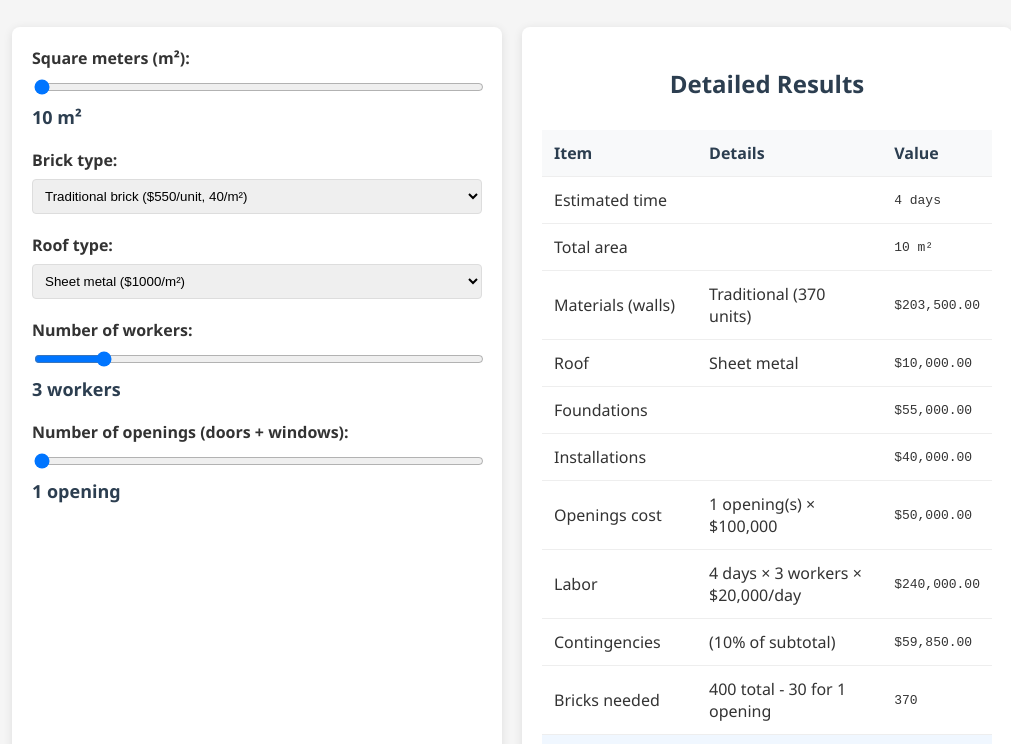
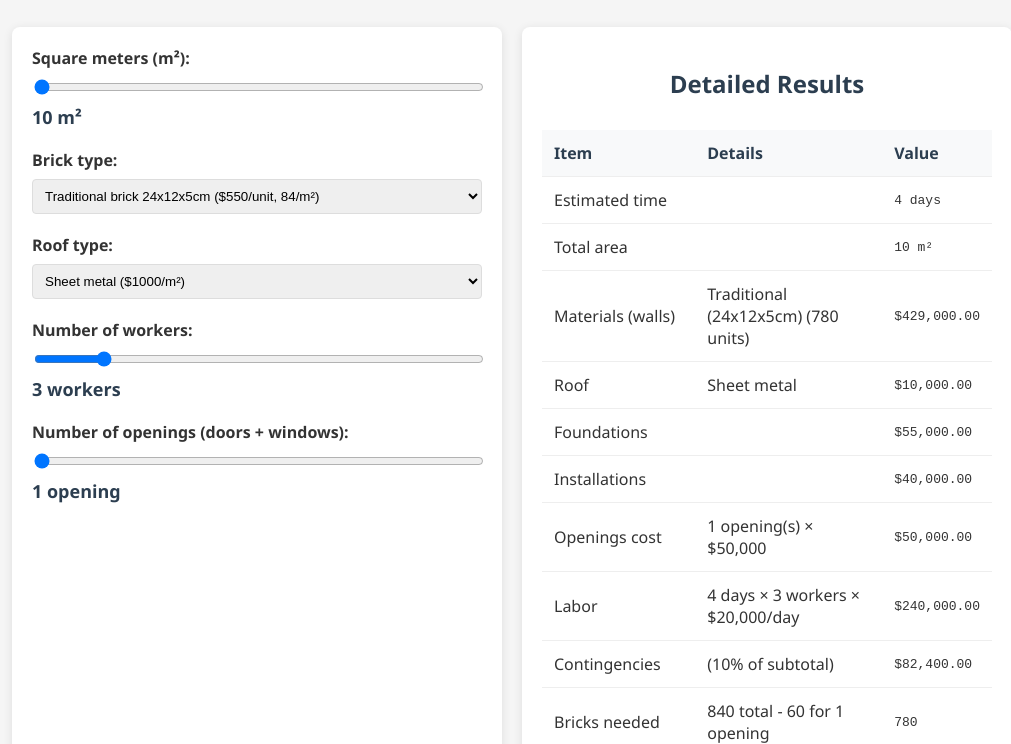
Before and after one commit to pabloperez38/simulador, a plain HTML site: page index.html in a window 1280 px wide. Shown: the part 87-831 px from the top of the page, without its empty margins (128-1139 px from the left). Drawn offline with nearby package versions, Linux system fonts and the light colour scheme.

Commit message:
Ajuste generales

```diff
--- a/index.html
+++ b/index.html
@@ -25,13 +25,9 @@
                 grid-template-columns: 1fr 1fr;
                 gap: 20px;
             }
-            .controls {
-                background-color: white;
-                padding: 20px;
-                border-radius: 8px;
-                box-shadow: 0 2px 10px rgba(0, 0, 0, 0.1);
-            }
-            .results {
+            .controls,
+            .results,
+            .chart-container {
                 background-color: white;
                 padding: 20px;
                 border-radius: 8px;
@@ -39,10 +35,6 @@
             }
             .chart-container {
                 grid-column: span 2;
-                background-color: white;
-                padding: 20px;
-                border-radius: 8px;
-                box-shadow: 0 2px 10px rgba(0, 0, 0, 0.1);
                 margin-top: 20px;
             }
             .control-group {
@@ -83,9 +75,6 @@
                 background-color: #f8f9fa;
                 font-weight: 600;
                 color: #2c3e50;
-            }
-            .result-table tr:last-child td {
-                border-bottom: none;
             }
             .total-row {
                 font-weight: bold;
@@ -131,10 +120,10 @@
                     <label for="ladrillo">Brick type:</label>
                     <select id="ladrillo">
                         <option value="tradicional">
-                            Traditional brick ($550/unit, 40/m²)
+                            Traditional brick 24x12x5cm ($550/unit, 84/m²)
                         </option>
                         <option value="bloque">
-                            Block brick ($950/unit, 16/m²)
+                            Block 32x18x12cm ($950/unit, 18/m²)
                         </option>
                     </select>
                 </div>
@@ -143,7 +132,9 @@
                     <label for="techo">Roof type:</label>
                     <select id="techo">
                         <option value="lamina">Sheet metal ($1000/m²)</option>
-                        <option value="concreto">Concrete ($3000/m²)</option>
+                        <option value="concreto">
+                            Concrete slab ($3000/m²)
+                        </option>
                     </select>
                 </div>
 
@@ -156,7 +147,7 @@
                         max="15"
                         value="3" />
                     <div class="value-display" id="trabajadores-value">
-                        1 workers
+                        3 workers
                     </div>
                     <div id="trabajadores-warning" class="warning"></div>
                 </div>
@@ -179,7 +170,6 @@
 
             <div class="results">
                 <h2>Detailed Results</h2>
-
                 <table class="result-table">
                     <tr>
                         <th>Item</th>
@@ -268,24 +258,27 @@
                 ladrillos: {
                     tradicional: {
                         precio: 550,
-                        cantidadPorM2: 40,
-                        nombre: "Traditional",
+                        cantidadPorM2: 84, // 84 traditional bricks/m²
+                        nombre: "Traditional (24x12x5cm)",
+                        bricksPerOpening: 60, // 60 bricks saved per opening
                     },
                     bloque: {
                         precio: 950,
-                        cantidadPorM2: 16,
-                        nombre: "Block",
+                        cantidadPorM2: 18, // 18 block bricks/m²
+                        nombre: "Block (32x18x12cm)",
+                        bricksPerOpening: 20, // 20 bricks saved per opening
                     },
                 },
                 techos: {
                     lamina: { precio: 1000, nombre: "Sheet metal" },
-                    concreto: { precio: 3000, nombre: "Concrete" },
+                    concreto: { precio: 3000, nombre: "Concrete slab" },
                 },
                 otrosCostos: {
                     cimientos: 5500, // $ per m²
                     instalaciones: 4000, // $ per m²
-                    costoPorAbertura: 50000, // $100,000 per opening
+                    costoPorAbertura: 50000, // $50,000 per opening
                     imprevistos: 0.1, // 10% of subtotal
+                    dailyLaborCost: 20000, // $20,000 per worker per day
                 },
                 productividad: {
                     base: 1, // m² per worker per day
@@ -469,7 +462,8 @@
                 const ladrillosTotales = Math.floor(
                     areaTotal * ladrillo.cantidadPorM2
                 );
-                const ladrillosAhorrados = aberturas * 30; // 30 bricks per opening
+                const ladrillosAhorrados =
+                    aberturas * ladrillo.bricksPerOpening;
                 const ladrillosNecesarios = Math.max(
                     0,
                     ladrillosTotales - ladrillosAhorrados
@@ -494,7 +488,10 @@
                 const tiempoTotal = Math.ceil(tiempoBase + tiempoAberturas);
 
                 // Calculate labor costs
-                const costoManoObra = tiempoTotal * trabajadores * 20000; // $20,000 per worker per day
+                const costoManoObra =
+                    tiempoTotal *
+                    trabajadores *
+                    config.otrosCostos.dailyLaborCost;
 
                 // Calculate subtotal and contingencies
                 const subtotal =
@@ -529,7 +526,7 @@
 
                 elementos.resultados.aberturas.textContent =
                     formatMoney(costoAberturas);
-                elementos.resultados.aberturasDetail.textContent = `${aberturas} opening(s) × $100,000`;
+                elementos.resultados.aberturasDetail.textContent = `${aberturas} opening(s) × $50,000`;
 
                 elementos.resultados.manoObra.textContent =
                     formatMoney(costoManoObra);
```
Also changed, not shown: 1 other file.
